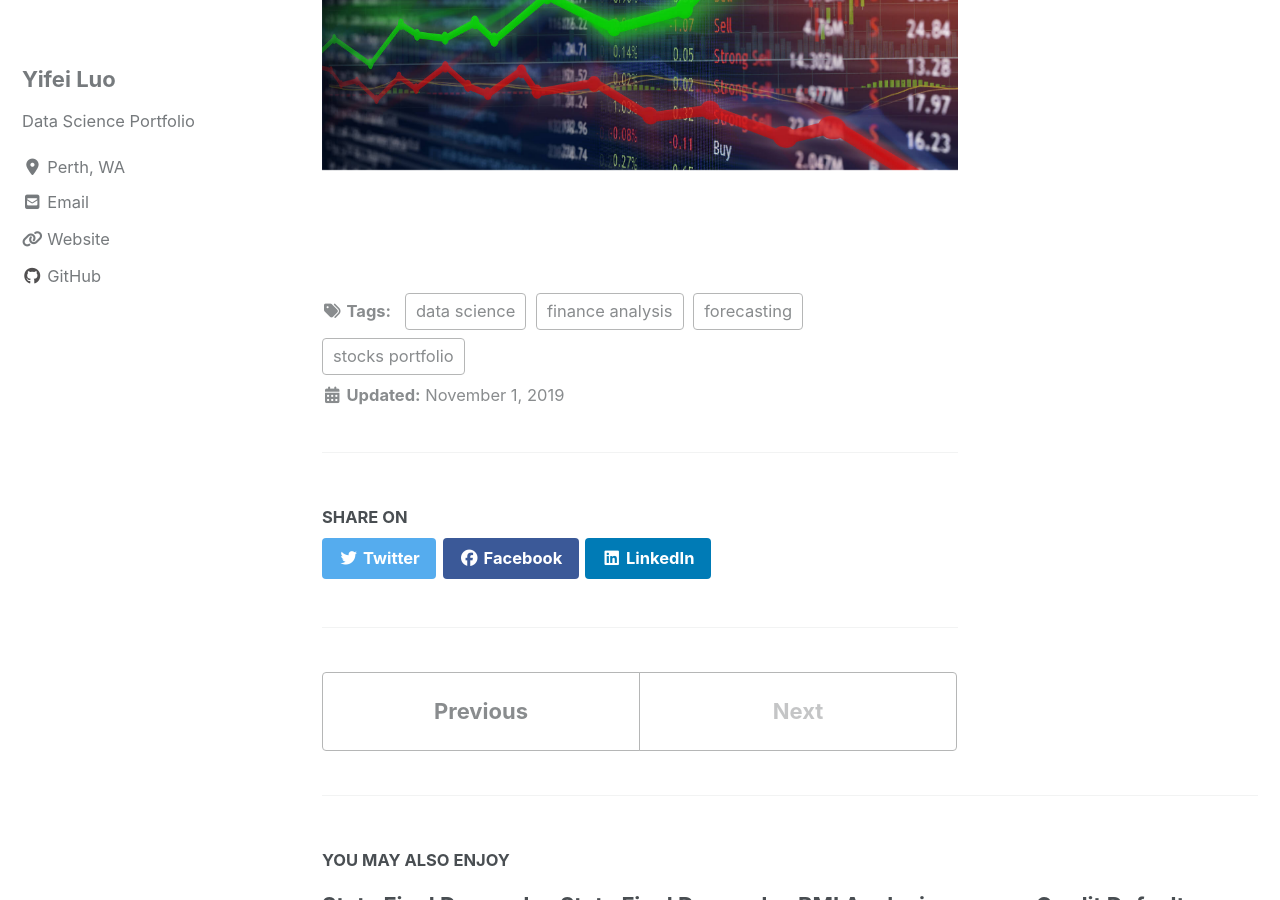
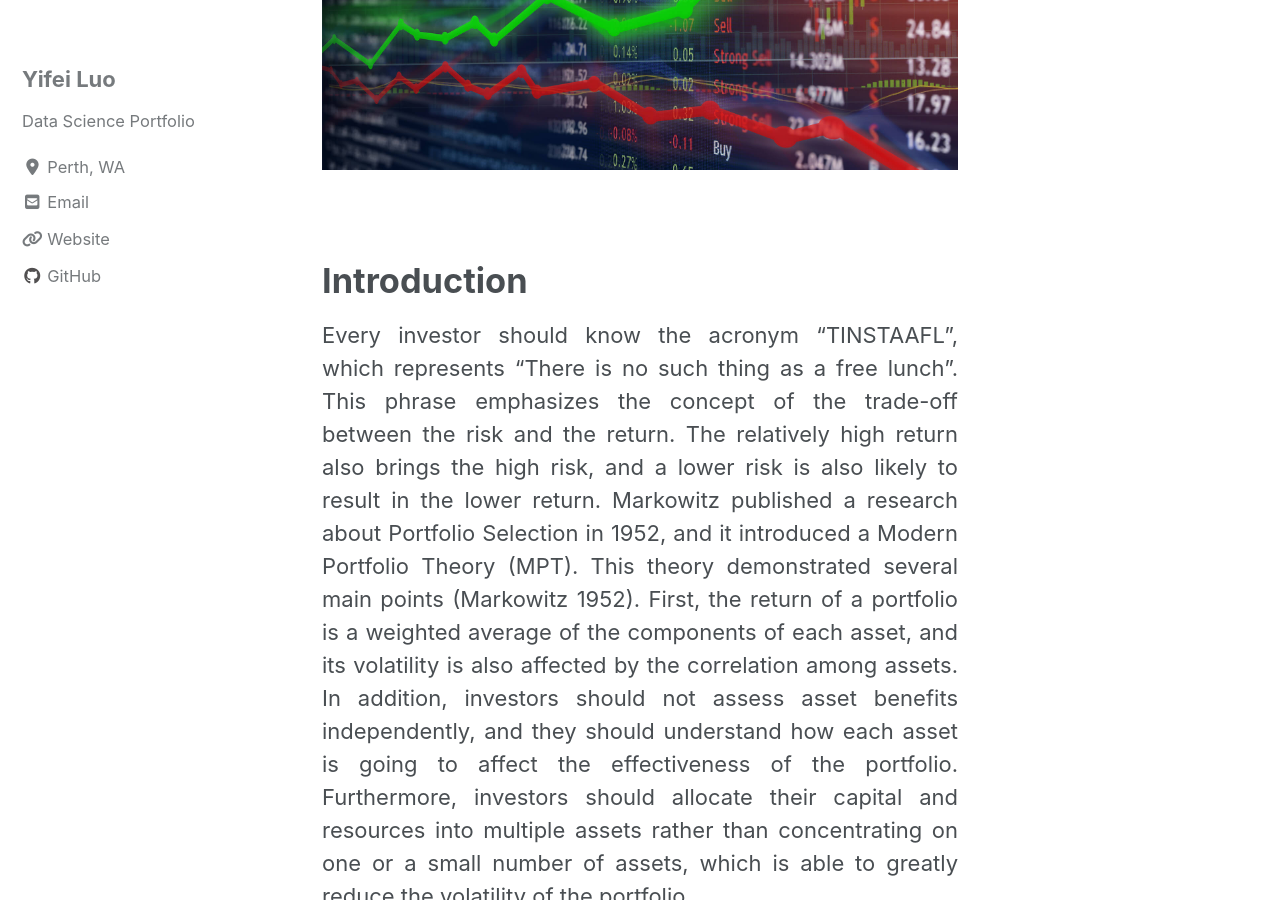
Before and after one commit to learn2gether/learn2gether.github.io, a Jekyll site: the page built from _posts/2019-11-01-optimal-portfolio.md, in a window 1280 px wide and 900 px high, scrolled down 388 px. Built offline with Jekyll 4.4.1, drawn with Linux system fonts in a browser that asks for light colours; cached includes are drawn as plain includes; nearby versions of some CDN libraries; some of the changed text lies outside the part shown.

Commit message:
modify optimal_portfolio

```diff
--- a/_posts/2019-11-01-optimal-portfolio.md
+++ b/_posts/2019-11-01-optimal-portfolio.md
@@ -10,3 +10,9 @@ excerpt: "A case study on investment by selecting stocks from S&P 500 for optima
 ![alt text](https://learn2gether.github.io/images/posts/portfolio/optimal_portfolio.jpg "OPTIMAL PORTFOLIO")
 
 <br />
+
+# Introduction
+
+<div style="text-align: justify"> Every investor should know the acronym “TINSTAAFL”, which represents “There is no such thing as a free lunch”. This phrase emphasizes the concept of the trade-off between the risk and the return. The relatively high return also brings the high risk, and a lower risk is also likely to result in the lower return. Markowitz published a research about Portfolio Selection in 1952, and it introduced a Modern Portfolio Theory (MPT). This theory demonstrated several main points (Markowitz 1952). First, the return of a portfolio is a weighted average of the components of each asset, and its volatility is also affected by the correlation among assets. In addition, investors should not assess asset benefits independently, and they should understand how each asset is going to affect the effectiveness of the portfolio. Furthermore, investors should allocate their capital and resources into multiple assets rather than concentrating on one or a small number of assets, which is able to greatly reduce the volatility of the portfolio. </div>
+
+<div style="text-align: justify"> The MPT attempts to explain the trade-off relationship between obtaining the maximum return and avoiding the excessive risk. Investors combine distinct assets in a certain proportion to achieve the expected return. Under the premise, the risk is minimized or the yield is maximized. The MPT assumes that investors prefer risk-neutral, which means that if there are two portfolios with the same return, investors are more likely to select the portfolio with lower risk. Thus, if there exists a portfolio with high return, investors are more likely to choose a high-risk portfolio. In order to reduce the volatility, the MPT introduced the diversity. The benefit of the diversification is that investors can optimize the asset allocation to obtain the maximum return under their risk preference. </div>
```
